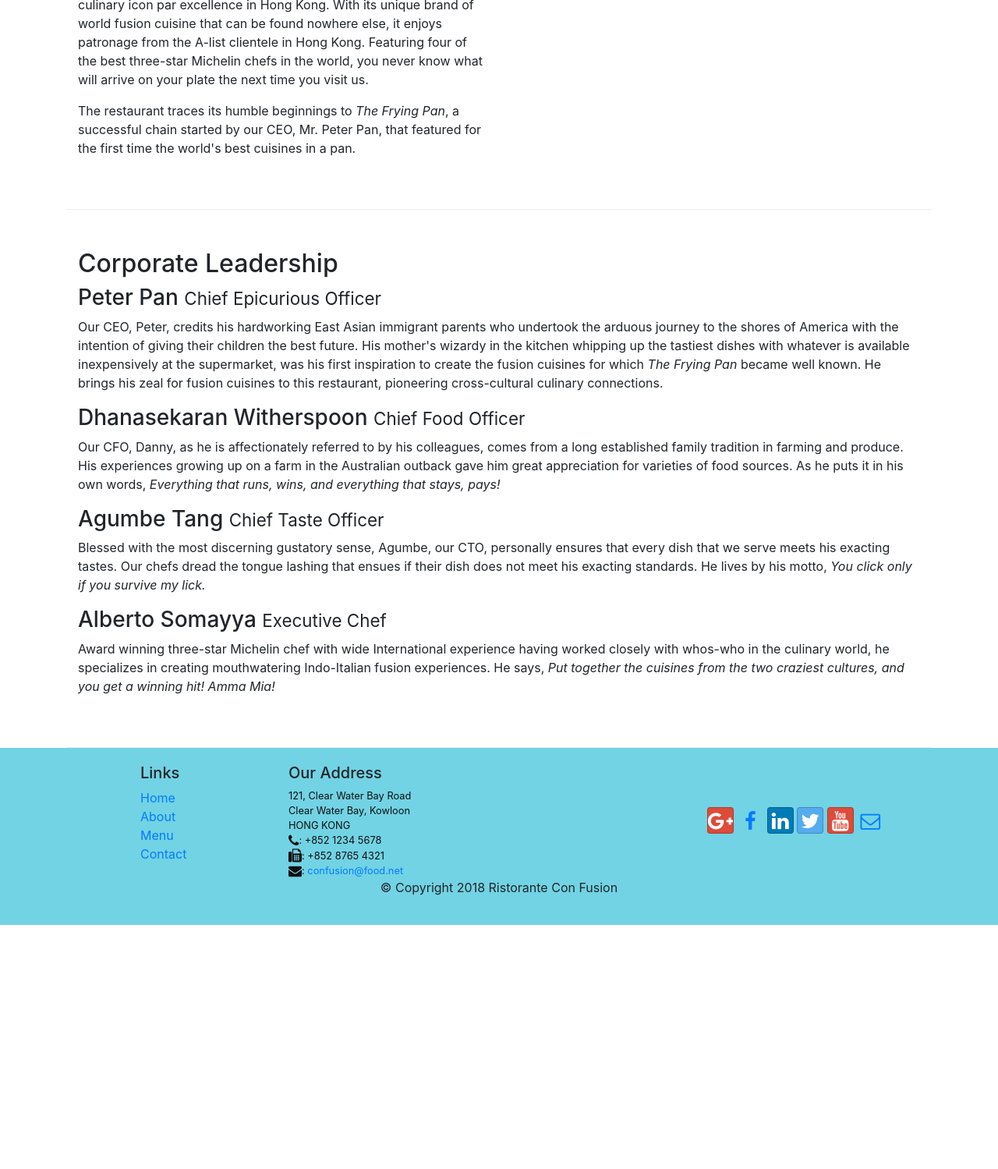
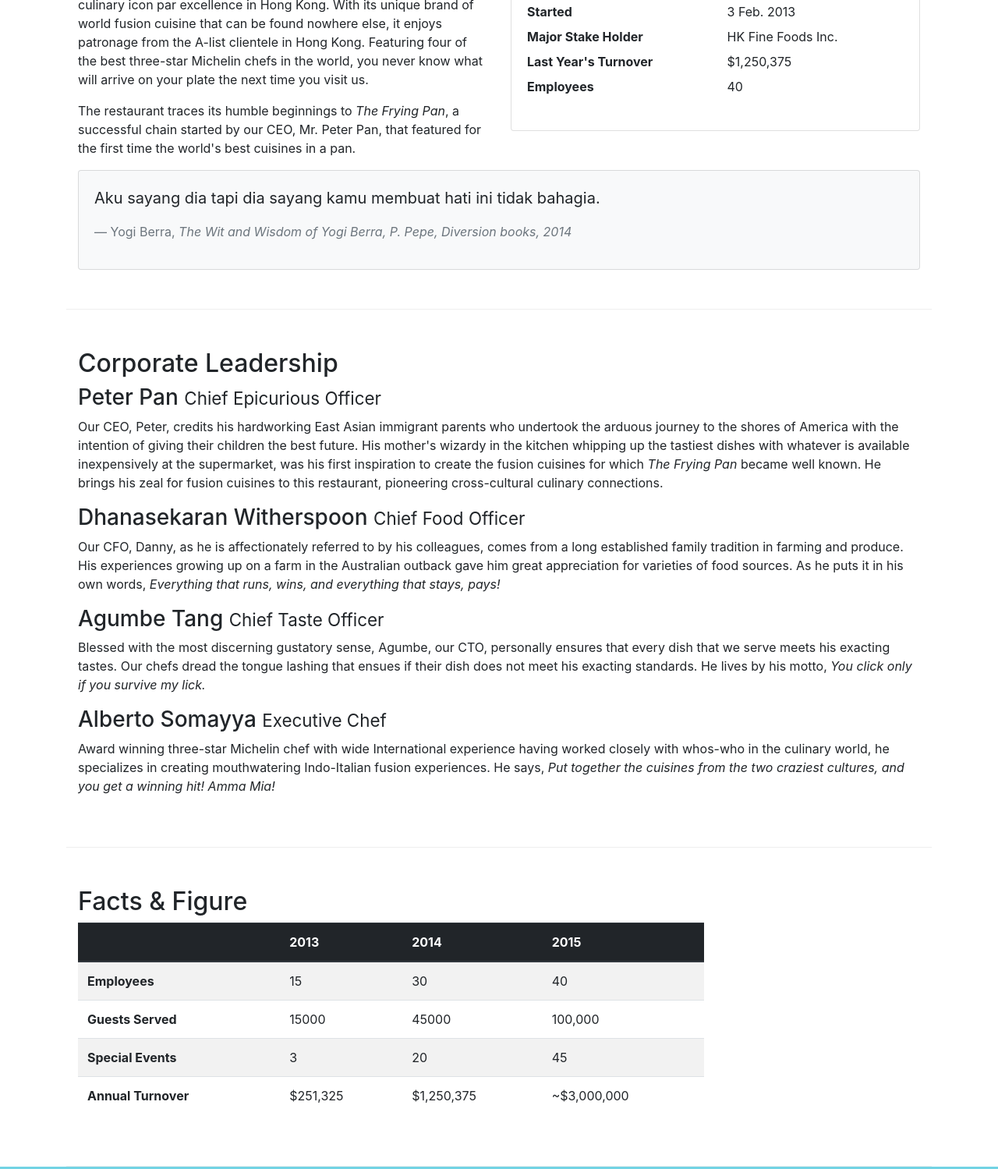
Before and after one commit to Toratomi/Assignment-Coursera-Bootstrap, a website: page Bootstrap4/conFusion/aboutus.html in a window 1280 px wide. Shown: the part 566-2065 px from the top of the page at 78% size. Before the commit the page ends 1752 px from the top, so only its background shows below. Drawn offline with nearby package versions, Linux system fonts and the light colour scheme.

Commit message:
Exercise Displaying Content: Tables and Cards

```diff
--- a/Bootstrap4/conFusion/aboutus.html
+++ b/Bootstrap4/conFusion/aboutus.html
@@ -57,45 +57,102 @@
             </div>
         </div>
 
-        <div class="row-content align-items-center">
-            <div class="col-12 col-sm-6 col-md-6">
+        <div class="row row-content">
+            <div class="col-sm-6">
                 <h2>Our History</h2>
                 <p>Started in 2010, Ristorante con Fusion quickly established itself as a culinary icon par excellence in Hong Kong. With its unique brand of world fusion cuisine that can be found nowhere else, it enjoys patronage from the A-list clientele in Hong Kong.  Featuring four of the best three-star Michelin chefs in the world, you never know what will arrive on your plate the next time you visit us.</p>
                 <p>The restaurant traces its humble beginnings to <em>The Frying Pan</em>, a successful chain started by our CEO, Mr. Peter Pan, that featured for the first time the world's best cuisines in a pan.</p>
             </div>
-            <div>
-            </div>
-        </div>
-        <div class="row-content align-items-center">
-            <div class="col">
-                <h2>Corporate Leadership</h2>
-                <div>
-                    <h3>Peter Pan <small>Chief Epicurious Officer</small></h3>
-                    <div class="d-none d-sm-block">
-                        <p>Our CEO, Peter, credits his hardworking East Asian immigrant parents who undertook the arduous journey to the shores of America with the intention of giving their children the best future. His mother's wizardy in the kitchen whipping up the tastiest dishes with whatever is available inexpensively at the supermarket, was his first inspiration to create the fusion cuisines for which <em>The Frying Pan</em> became well known. He brings his zeal for fusion cuisines to this restaurant, pioneering cross-cultural culinary connections.</p>
-                    </div>
-                </div>
-                <div>
-                    <h3>Dhanasekaran Witherspoon <small>Chief Food Officer</small></h3>
-                    <div class="d-none d-sm-block">
-                        <p>Our CFO, Danny, as he is affectionately referred to by his colleagues, comes from a long established family tradition in farming and produce. His experiences growing up on a farm in the Australian outback gave him great appreciation for varieties of food sources. As he puts it in his own words, <em>Everything that runs, wins, and everything that stays, pays!</em></p>
-                    </div>
-                </div>
-                <div>
-                    <h3>Agumbe Tang <small>Chief Taste Officer</small></h3>
-                    <div class="d-none d-sm-block">
-                        <p>Blessed with the most discerning gustatory sense, Agumbe, our CTO, personally ensures that every dish that we serve meets his exacting tastes. Our chefs dread the tongue lashing that ensues if their dish does not meet his exacting standards. He lives by his motto, <em>You click only if you survive my lick.</em></p>
-                    </div>
-                </div>
-                <div>
-                    <h3>Alberto Somayya <small>Executive Chef</small></h3>
-                    <div class="d-none d-sm-block">
-                        <p>Award winning three-star Michelin chef with wide International experience having worked closely with whos-who in the culinary world, he specializes in creating mouthwatering Indo-Italian fusion experiences. He says, <em>Put together the cuisines from the two craziest cultures, and you get a winning hit! Amma Mia!</em></p>
+            <div class="col-sm">
+                <div class="card">
+                    <h3 class="card-header bg-primary text-white">Facts At a Glance</h3>
+                    <div class="card-body">
+                        <dl class="row">
+                            <dt class="col-6">Started</dt>
+                            <dd class="col-6">3 Feb. 2013</dd>
+                            <dt class="col-6">Major Stake Holder</dt>
+                            <dd class="col-6">HK Fine Foods Inc.</dd>
+                            <dt class="col-6">Last Year's Turnover</dt>
+                            <dd class="col-6">$1,250,375</dd>
+                            <dt class="col-6">Employees</dt>
+                            <dd class="col-6">40</dd>
+                        </dl>
                     </div>
                 </div>
             </div>
-       </div>
-
+            <div class="col-12">
+                <div class="card card-body bg-light">
+                    <blockquote class="blockquote">
+                        <p class="mb-o">Aku sayang dia tapi dia sayang kamu
+                            membuat hati ini tidak bahagia.
+                        </p>
+                        <footer class="blockquote-footer">Yogi Berra,
+                            <cite title="Source Tittle">The Wit and Wisdom of
+                                Yogi Berra, P. Pepe, Diversion books, 2014
+                            </cite>
+                        </footer>
+                    </blockquote>
+                </div>
+            </div>
+        </div>
+        <div class="row-content">
+            <div class="col-12">
+                <h2>Corporate Leadership</h2>
+                <h3>Peter Pan <small>Chief Epicurious Officer</small></h3>
+                <p class="d-none d-sm-block">Our CEO, Peter, credits his hardworking East Asian immigrant parents who undertook the arduous journey to the shores of America with the intention of giving their children the best future. His mother's wizardy in the kitchen whipping up the tastiest dishes with whatever is available inexpensively at the supermarket, was his first inspiration to create the fusion cuisines for which <em>The Frying Pan</em> became well known. He brings his zeal for fusion cuisines to this restaurant, pioneering cross-cultural culinary connections.</p>
+                <h3>Dhanasekaran Witherspoon <small>Chief Food Officer</small></h3>
+                <p class="d-none d-sm-block">Our CFO, Danny, as he is affectionately referred to by his colleagues, comes from a long established family tradition in farming and produce. His experiences growing up on a farm in the Australian outback gave him great appreciation for varieties of food sources. As he puts it in his own words, <em>Everything that runs, wins, and everything that stays, pays!</em></p>
+                <h3>Agumbe Tang <small>Chief Taste Officer</small></h3>
+                <p class="d-none d-sm-block">Blessed with the most discerning gustatory sense, Agumbe, our CTO, personally ensures that every dish that we serve meets his exacting tastes. Our chefs dread the tongue lashing that ensues if their dish does not meet his exacting standards. He lives by his motto, <em>You click only if you survive my lick.</em></p>
+                <h3>Alberto Somayya <small>Executive Chef</small></h3>
+                <p class="d-none d-sm-block">Award winning three-star Michelin chef with wide International experience having worked closely with whos-who in the culinary world, he specializes in creating mouthwatering Indo-Italian fusion experiences. He says, <em>Put together the cuisines from the two craziest cultures, and you get a winning hit! Amma Mia!</em></p>
+            </div>
+        </div>
+        <div class="row row-content">
+            <div class="col-12 col-sm-9">
+                <h2>Facts &amp; Figure</h2>
+                <div class="table-responsive">
+                    <table class="table table-striped">
+                        <thead class="thead-dark">
+                               <tr>
+                                <th>&nbsp;</th>
+                                <th>2013</th>
+                                <th>2014</th>
+                                <th>2015</th>
+                            </tr>
+                        </thead>
+                        <tbody>
+                            <tr>
+                                <th>Employees</th>
+                                <td>15</td>
+                                <td>30</td>
+                                <td>40</td>
+                            </tr>
+                            <tr>
+                                <th>Guests Served</th>
+                                <td>15000</td>
+                                <td>45000</td>
+                                <td>100,000</td>
+                            </tr>
+                            <tr>
+                                <th>Special Events</th>
+                                <td>3</td>
+                                <td>20</td>
+                                <td>45</td>
+                            </tr>
+                            <tr>
+                                <th>Annual Turnover</th>
+                                <td>$251,325</td>
+                                <td>$1,250,375</td>
+                                <td>~$3,000,000</td>
+                            </tr>
+                        </tbody>
+                    </table>
+                </div>
+            </div>
+            <div class="col-12 col-sm-3">
+            </div>
+        </div>
     </div>
 
     <footer class="footer">
```
